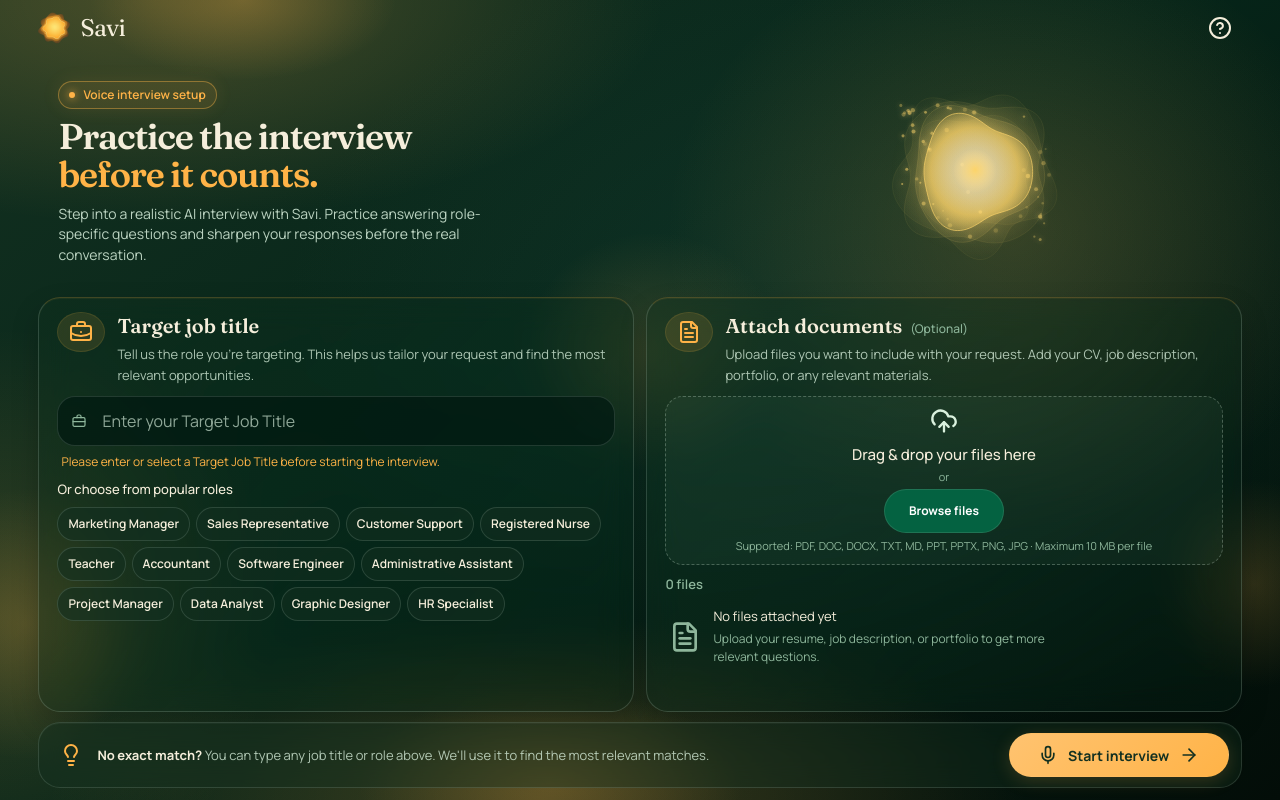
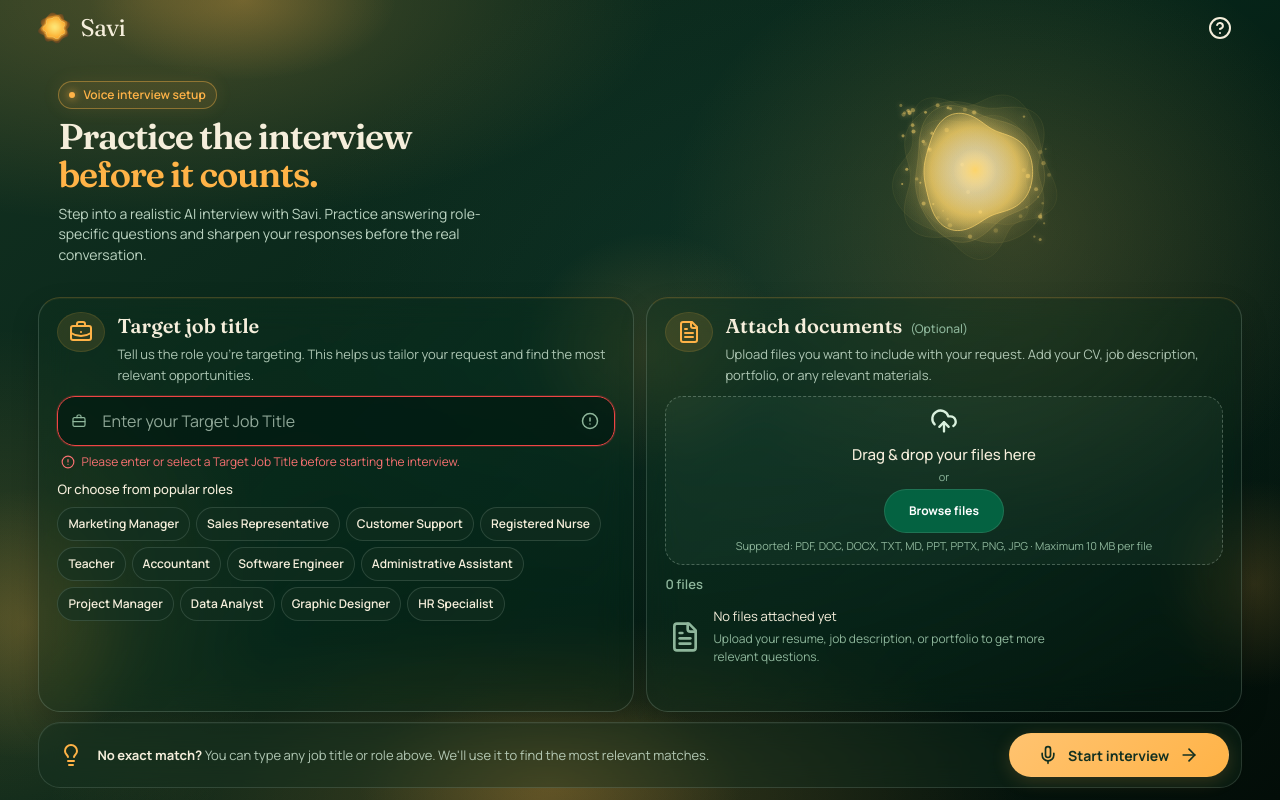
Before and after one commit to DynnG/Voice-Companion, a React (Vite) app in the folder frontend/: page / in a window 1280 px wide. Both pictures are taken after a click on the button "Start interview". Built offline with nearby package versions, Linux system fonts and the light colour scheme.

Commit message:
Update Target Job Title error UI with red border and icons

```diff
--- a/frontend/src/components/DocumentAttachmentScreen.tsx
+++ b/frontend/src/components/DocumentAttachmentScreen.tsx
@@ -2,7 +2,7 @@ import React, { useState, useRef, useCallback } from 'react';
 import { AttachedDocument, DocumentCategory } from '../types/conversation';
 import { extractDocumentText, validateJobTitle } from '../services/sttService';
 import { VoiceCreature } from './VoiceCreature';
-import { ArrowRight, BriefcaseBusiness, FileText, Lightbulb, Mic, UploadCloud } from 'lucide-react';
+import { ArrowRight, BriefcaseBusiness, FileText, Lightbulb, Mic, UploadCloud, AlertCircle } from 'lucide-react';
 
 interface DocumentAttachmentScreenProps {
   initialJobRole?: string;
@@ -473,11 +473,21 @@ export const DocumentAttachmentScreen: React.FC<DocumentAttachmentScreenProps> =
                 setJobRole(e.target.value);
                 if (jobRoleError) setJobRoleError('');
               }}
-              className="setup-job-input"
+              className={`setup-job-input ${jobRoleError ? '!border-red-500 !ring-1 !ring-red-500/20' : ''}`}
+              style={jobRoleError ? { paddingRight: '40px' } : undefined}
             />
+            {jobRoleError && (
+              <AlertCircle
+                style={{ left: 'auto', right: '16px', transform: 'translateY(-50%)' }}
+                className="absolute top-1/2 text-red-500"
+                size={18}
+                aria-hidden="true"
+              />
+            )}
           </div>
           {jobRoleError && (
-            <p className="text-[#FFB347] text-xs mt-2 ml-1">
+            <p className="flex items-center gap-1.5 text-red-400 text-xs mt-2 ml-1">
+              <AlertCircle size={14} aria-hidden="true" />
               {jobRoleError}
             </p>
           )}
```
